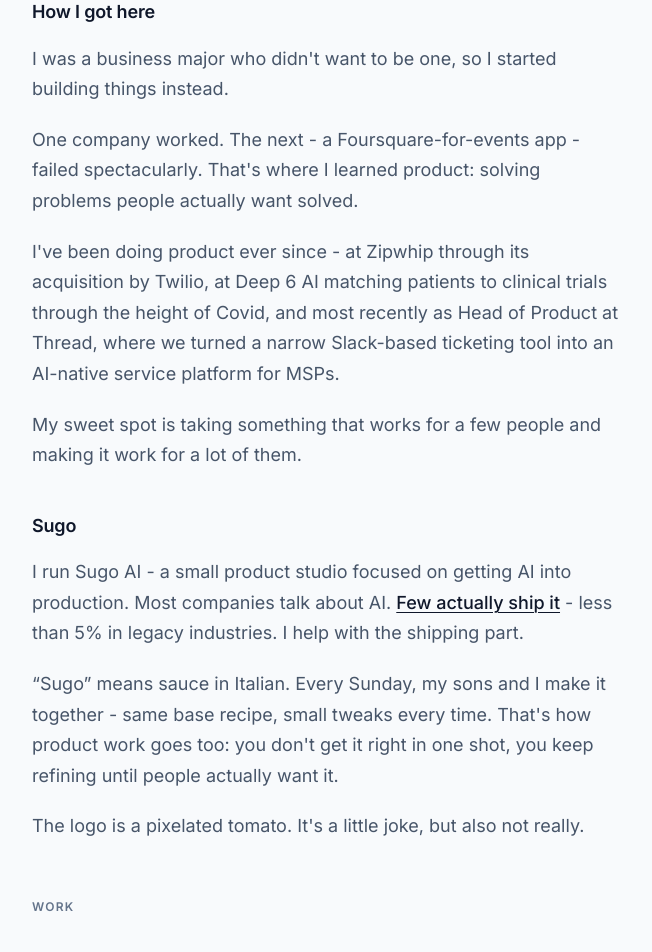
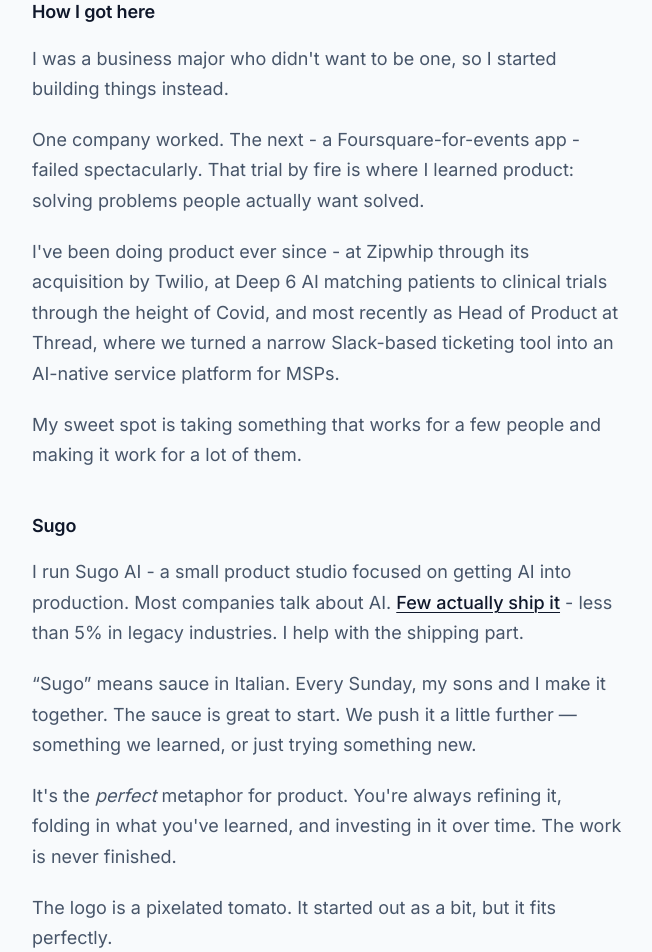
Before and after one commit to marcanthonyrosa/marcanthonyrosadotcom, a Next.js app: page /about in a window 1280 px wide. Shown: the part 820-1772 px from the top of the page, without its empty margins (312-964 px from the left). Built offline with nearby package versions, Linux system fonts and the light colour scheme.

Commit message:
Update Sugo section copy on about page (#107)

```diff
--- a/app/(site)/about/page.tsx
+++ b/app/(site)/about/page.tsx
@@ -163,7 +163,7 @@
             I was a business major who didn&apos;t want to be one, so I started building things instead.
           </p>
           <p>
-            One company worked. The next - a Foursquare-for-events app - failed spectacularly. That&apos;s where I learned product: solving problems people actually want solved.
+            One company worked. The next - a Foursquare-for-events app - failed spectacularly. That trial by fire is where I learned product: solving problems people actually want solved.
           </p>
           <p>
             I&apos;ve been doing product ever since - at Zipwhip through its acquisition by Twilio, at Deep 6 AI matching patients to clinical trials through the height of Covid, and most recently as Head of Product at Thread, where we turned a narrow Slack-based ticketing tool into an AI-native service platform for MSPs.
@@ -181,10 +181,13 @@
             I run Sugo AI - a small product studio focused on getting AI into production. Most companies talk about AI. <a href="https://garryslist.org/posts/half-the-ai-agent-market-is-one-category-the-rest-is-wide-open" target="_blank" rel="noopener noreferrer">Few actually ship it</a> - less than 5% in legacy industries. I help with the shipping part.
           </p>
           <p>
-            &ldquo;Sugo&rdquo; means sauce in Italian. Every Sunday, my sons and I make it together - same base recipe, small tweaks every time. That&apos;s how product work goes too: you don&apos;t get it right in one shot, you keep refining until people actually want it.
+            &ldquo;Sugo&rdquo; means sauce in Italian. Every Sunday, my sons and I make it together. The sauce is great to start. We push it a little further — something we learned, or just trying something new.
           </p>
           <p>
-            The logo is a pixelated tomato. It&apos;s a little joke, but also not really.
+            It&apos;s the <em>perfect</em> metaphor for product. You&apos;re always refining it, folding in what you&apos;ve learned, and investing in it over time. The work is never finished.
+          </p>
+          <p>
+            The logo is a pixelated tomato. It started out as a bit, but it fits perfectly.
           </p>
         </div>
       </section>
```
